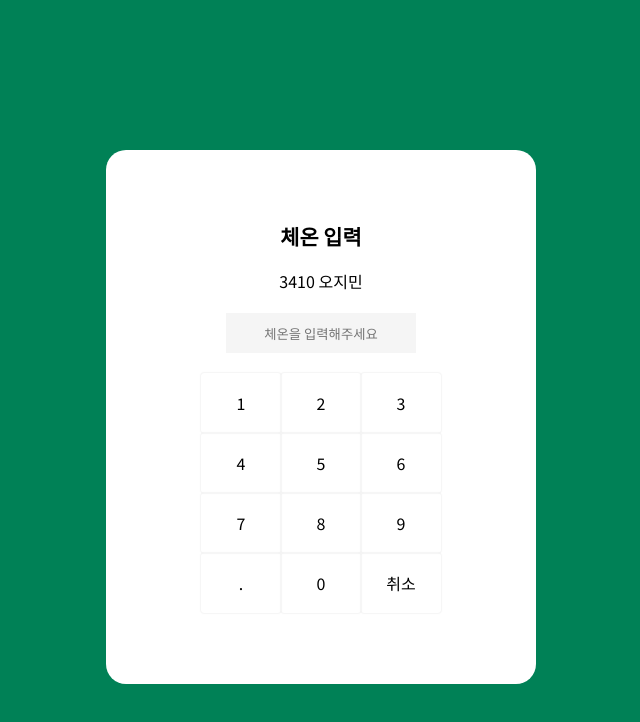
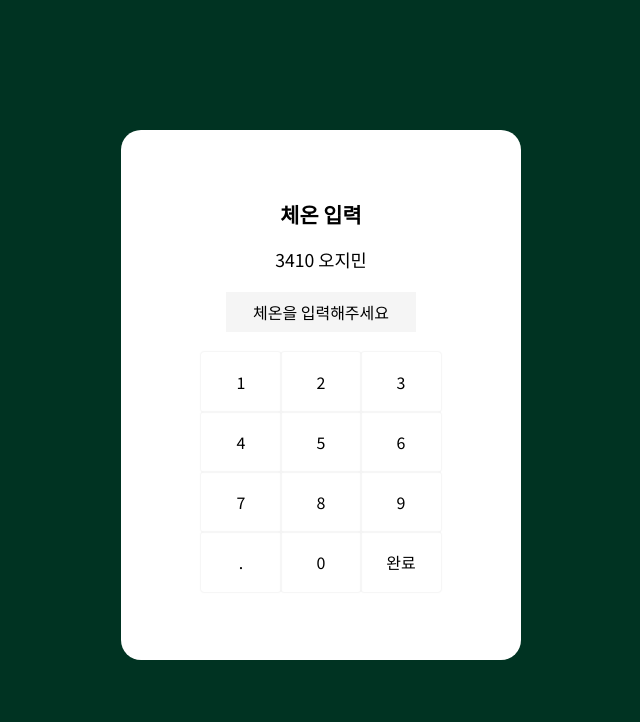
Before and after one commit to chohyeryung/365365, a React (Create React App) app in the folder client/: page /#/InputTemp in a window 1280 px wide. Shown: the top 722 px of the page, without its empty margins (319-959 px from the left). Built offline with nearby package versions, Linux system fonts and the light colour scheme; the HTML template or start-up script is replaced by a standard one.

Commit message:
input,student css, click event

```diff
--- a/client/src/components/views/InputTempPage/InputTempPage.js
+++ b/client/src/components/views/InputTempPage/InputTempPage.js
@@ -1,21 +1,40 @@
 import React, { useEffect } from 'react'
 import {useLocation} from "react-router";
+import { Link, useHistory } from "react-router-dom";
+
 import "./InputTempPage.scss";
 
 
 const InputTempPage = () => {
 
 
-    const keys = ["1","2","3","4","5","6","7","8","9",".","0","취소"];
-    const location = useLocation();
+    const keys = ["1","2","3","4","5","6","7","8","9",".","0","완료"];
+    // const location = useLocation();
     // const student = location.state.student;
     const student ="3410 오지민"
+    const history = useHistory();
+
 
     function onkeyclick(key) {
-        alert(key);
+        let temp = document.getElementById('temp_input')
+
+        if(key=="완료"){
+
+            alert(parseInt(temp.innerHTML));
+            alert(parseInt(student.substr(0, 4)));
+            history.push({
+                pathname: "/student",
+              })
+        }
+
+        if(temp.innerHTML=="체온을 입력해주세요"){
+            temp.innerHTML=key
+        }else{
+            temp.innerHTML+=key
+        }
+
 
     }
-
 
 
 
@@ -28,10 +47,8 @@ const InputTempPage = () => {
             <div className="student">
                 {student}
             </div>
-            {/* <form onSubmit={handleSubmit}> */}
-                <input type="text" className="input_temp" placeholder="체온을 입력해주세요" name="temp"/>
-            {/* </form> */}
 
+            <div id ="temp_input">체온을 입력해주세요</div>
             <div className="keypad">
                 {keys.map((key) =>{
                    return <div onClick= {() => onkeyclick(key)} className="key">{key}</div>
--- a/client/src/components/views/InputTempPage/InputTempPage.scss
+++ b/client/src/components/views/InputTempPage/InputTempPage.scss
@@ -1,4 +1,4 @@
-.body{
+body{
     background-color: #003322;
 }
 
@@ -15,11 +15,12 @@
     flex-direction: column;
     justify-content: center;
     align-items: center;
-    width: 430px;
-    height: 534px;
+    width: 400px;
+    height: 530px;
     background-color: white;
     border-radius: 20px;
-    margin: 150px;
+    margin: 130px;
+
 }
 
 .temp_text{
@@ -27,7 +28,7 @@
     font-weight: bold;
 }
 
-.input_temp{
+#temp_input{
     width: 190px;
     height: 40px;
     margin: 20px 0;
@@ -35,8 +36,8 @@
     text-align: center;
     border: whitesmoke;
     background-color: whitesmoke;
+    line-height: 40px;
 }
-
 
 .keypad{
     width: 300px;
@@ -59,4 +60,5 @@
 
 .student{
     margin:18px 0px 0px 0px;
+    font-size: 1.1rem;
 }
--- a/client/src/components/views/StudentPage/StudentPage.js
+++ b/client/src/components/views/StudentPage/StudentPage.js
@@ -23,6 +23,7 @@ const StudentPage = () => {
 
   return (
       <div className="main_container">
+        <div className="text_top">학생증 바코드를 찍어주세요</div>
         <div className="barcode_scanner">
           <BarcodeScannerComponent
 
--- a/client/src/components/views/StudentPage/studentpage.scss
+++ b/client/src/components/views/StudentPage/studentpage.scss
@@ -1,10 +1,19 @@
+
+
 .main_container {
     flex-direction: column;
     display: flex;
     justify-content: center;
     align-items: center;
+
 }
 
+.text_top{
+    font-size: 1.7rem;
+    color: whitesmoke;
+    margin-top: 28px;
+}
 .barcode_scanner{
-    height: 60%;
+    position: absolute;
+    top: 15%
 }
```
